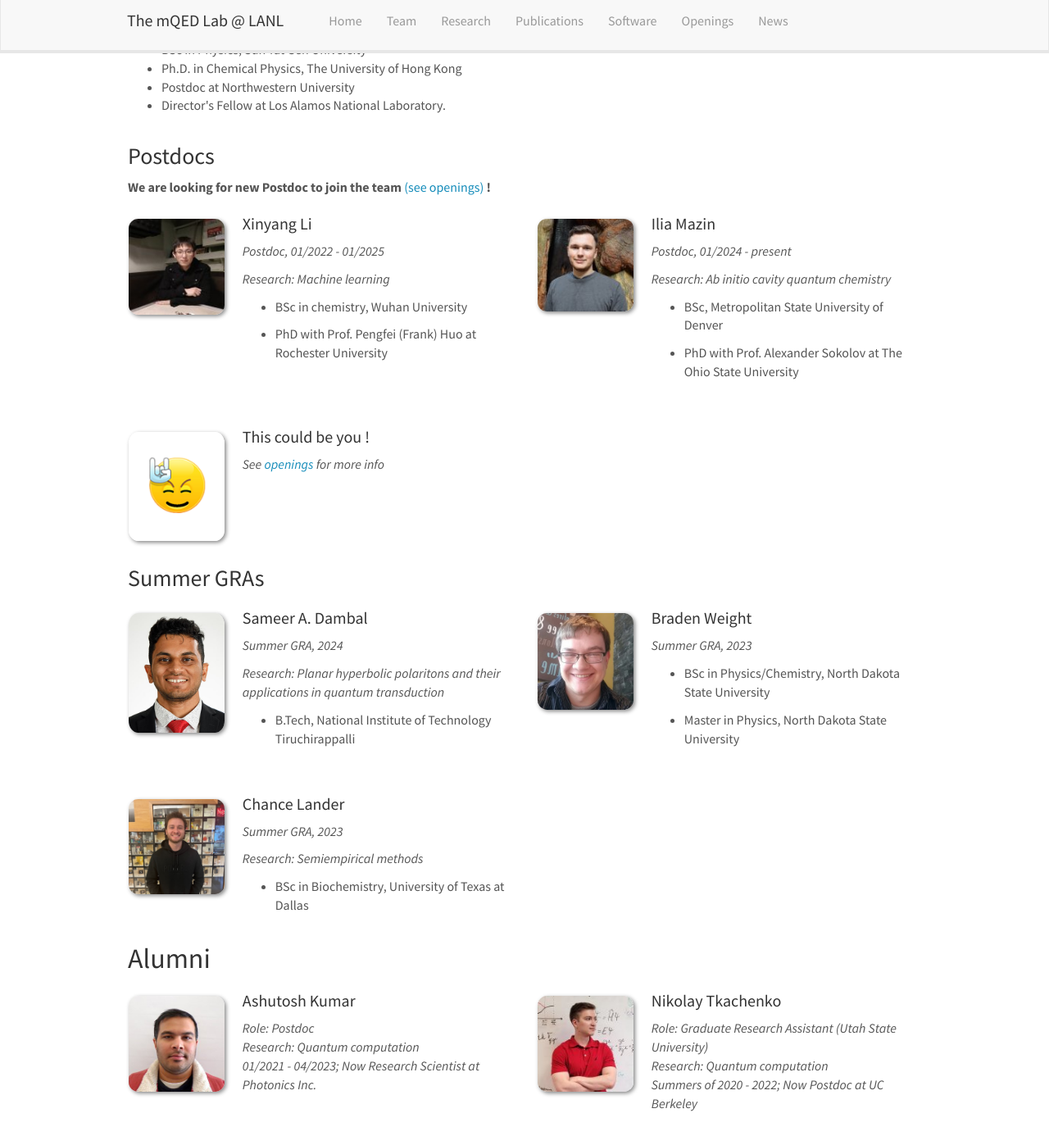
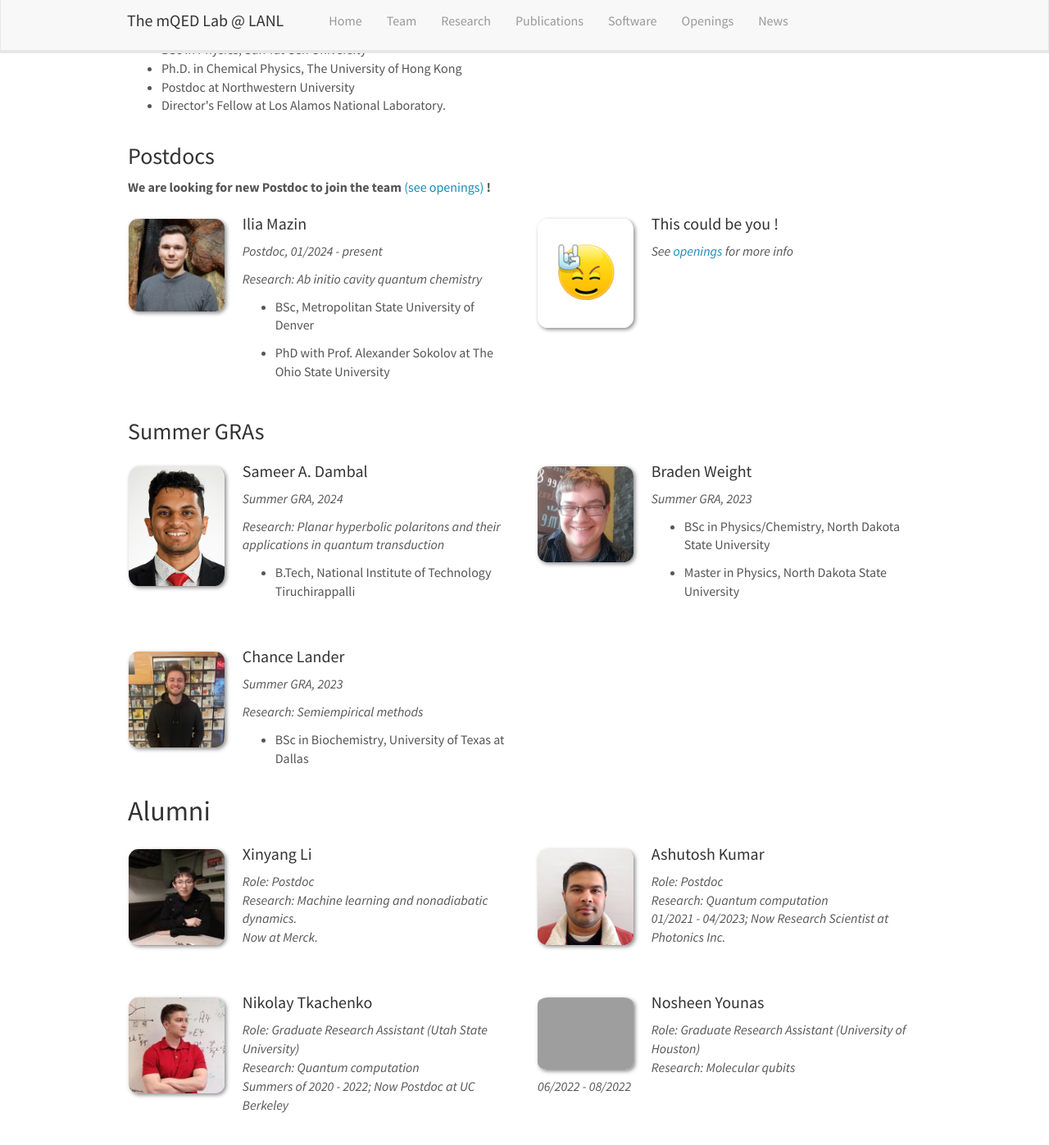
Before and after one commit to ares201005/ares201005.github.io, a Jekyll site: the page built from _pages/team.md, in a window 1280 px wide and 1400 px high, scrolled down 226 px. Shown: the top 1397 px of the window at 82% size. Built offline with Jekyll 4.4.1, drawn with Linux system fonts in a browser that asks for light colours; nearby versions of some CDN libraries; a style sheet for code colours, icons or effects is not loaded.

Commit message:
Update team

```diff
--- a/_data/alumni_members.yml
+++ b/_data/alumni_members.yml
@@ -1,3 +1,13 @@
+
+- name: Xinyang Li
+  photo: xinyang.jpeg
+  info:  Postdoc
+  duration: 01/2022 - 01/2025; Now at Merck.
+  duration: Now at Merck.
+  email:
+  number_educ: 1
+  research: Machine learning and nonadiabatic dynamics.
+
 - name: Ashutosh Kumar
   photo: ashutosh.jpeg
   info: Postdoc
--- a/_data/team_members.yml
+++ b/_data/team_members.yml
@@ -1,12 +1,3 @@
-- name: Xinyang Li
-  photo: xinyang.jpeg
-  info:  Postdoc, 01/2022 - 01/2025
-  email: lix at lanl.gov
-  number_educ: 2
-  education1: BSc in chemistry, Wuhan University
-  education2: PhD with Prof. Pengfei (Frank) Huo at Rochester University
-  research: Machine learning
-
 - name: Ilia Mazin
   photo: Ilia.jpeg
   info: Postdoc, 01/2024 - present
```
